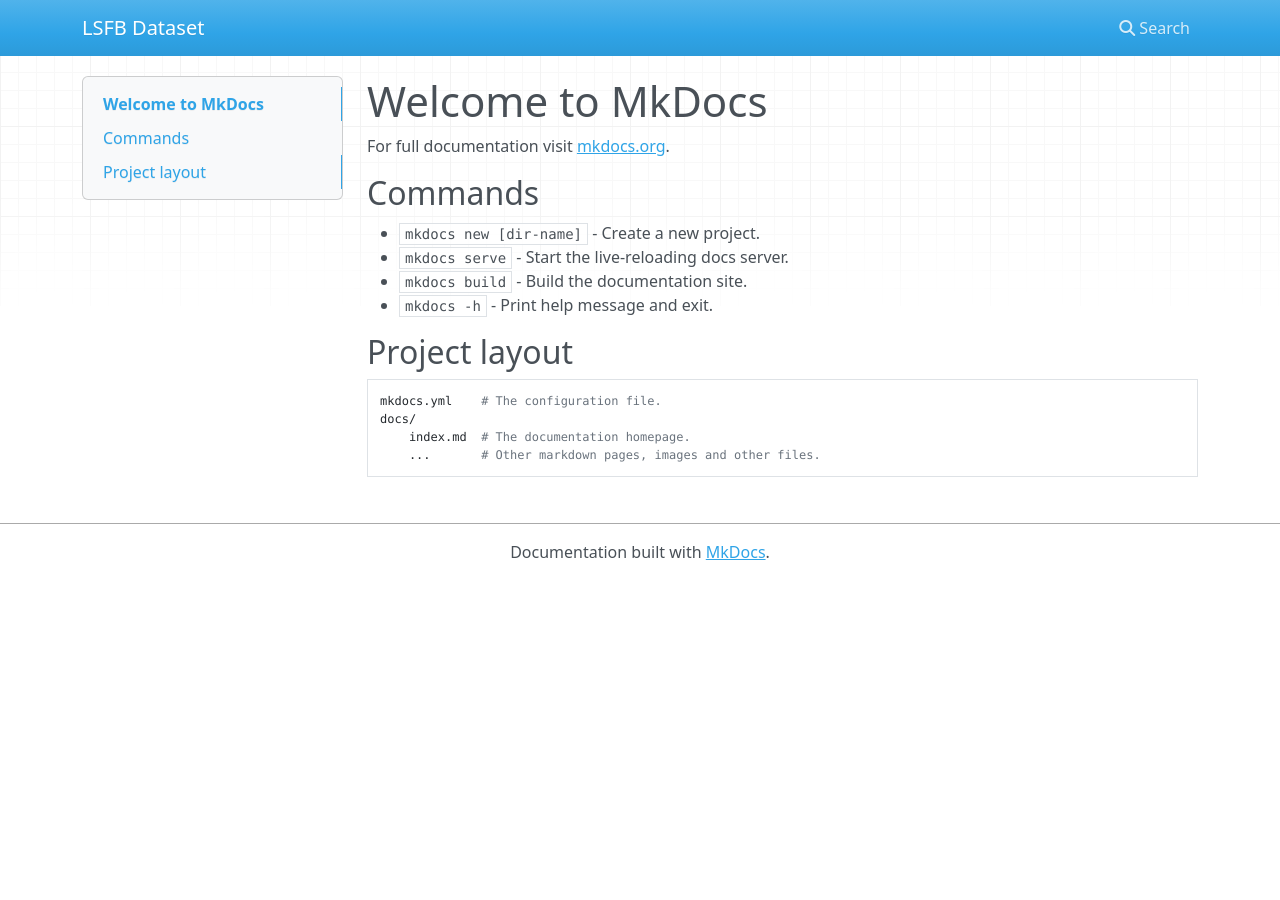
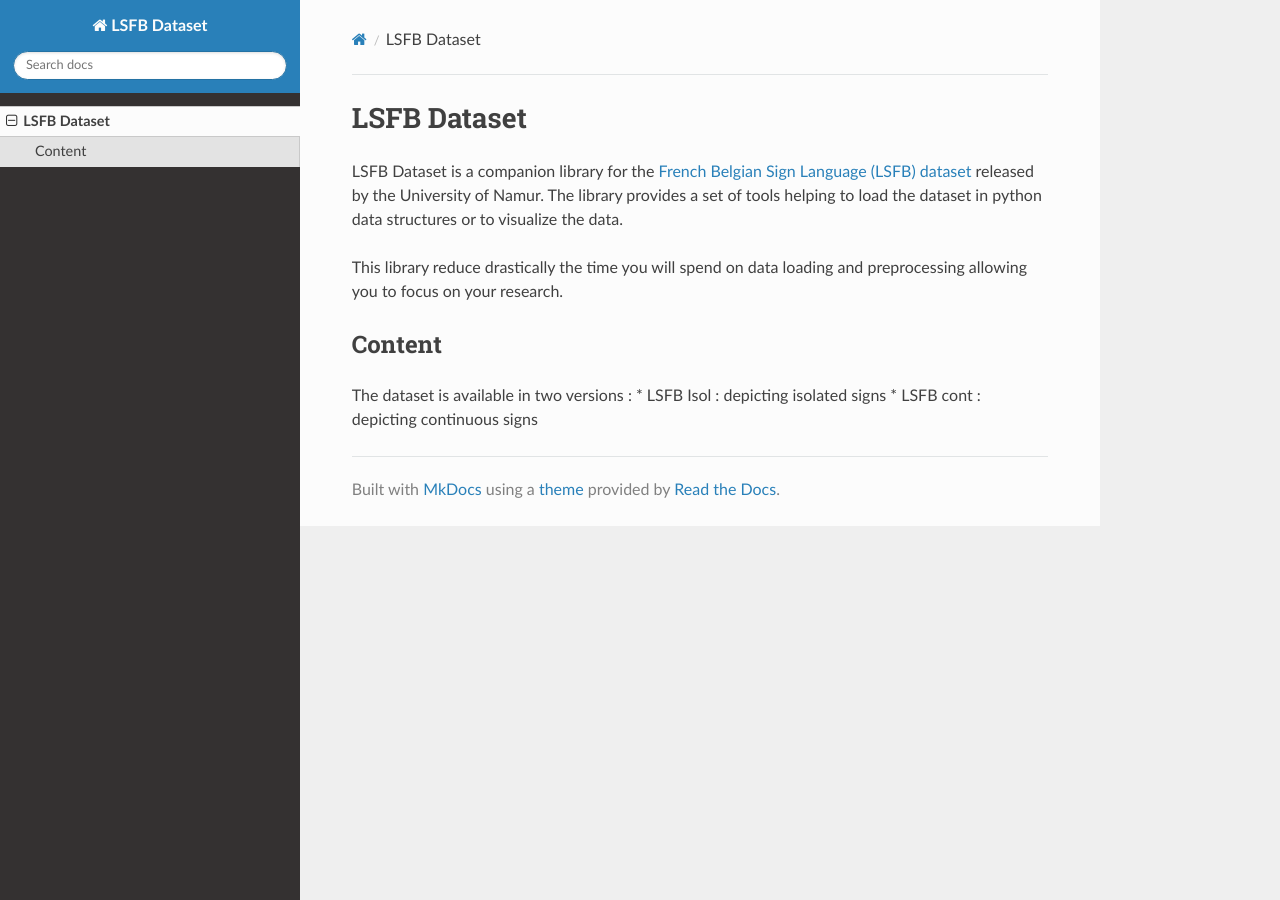
Before and after one commit to LSFB-Team/lsfb-dataset, an MkDocs documentation site: the page built from docs/index.md, in a window 1280 px wide. Built offline with MkDocs 1.6.1, drawn with Linux system fonts in a browser that asks for light colours; nearby versions of some CDN libraries.

Commit message:
Start writting the doc

```diff
--- a/docs/index.md
+++ b/docs/index.md
@@ -1,17 +1,11 @@
-# Welcome to MkDocs
+# LSFB Dataset
 
-For full documentation visit [mkdocs.org](https://www.mkdocs.org).
+LSFB Dataset is a companion library for the [French Belgian Sign Language (LSFB) dataset](https://lsfb.info.unamur.be/) released by the University of Namur. The library provides a set of tools helping to load the dataset in python data structures or to visualize the data.
 
-## Commands
+This library reduce drastically the time you will spend on data loading and preprocessing allowing you to focus on your research.
 
-* `mkdocs new [dir-name]` - Create a new project.
-* `mkdocs serve` - Start the live-reloading docs server.
-* `mkdocs build` - Build the documentation site.
-* `mkdocs -h` - Print help message and exit.
+## Content
 
-## Project layout
-
-    mkdocs.yml    # The configuration file.
-    docs/
-        index.md  # The documentation homepage.
-        ...       # Other markdown pages, images and other files.
+The dataset is available in two versions :
+* LSFB Isol : depicting isolated signs
+* LSFB cont : depicting continuous signs
--- a/mkdocs.yml
+++ b/mkdocs.yml
@@ -1 +1,4 @@
 site_name: LSFB Dataset
+
+theme:
+    name: readthedocs
```
